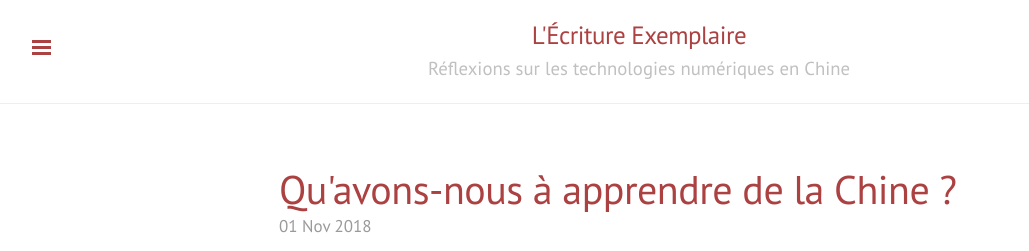
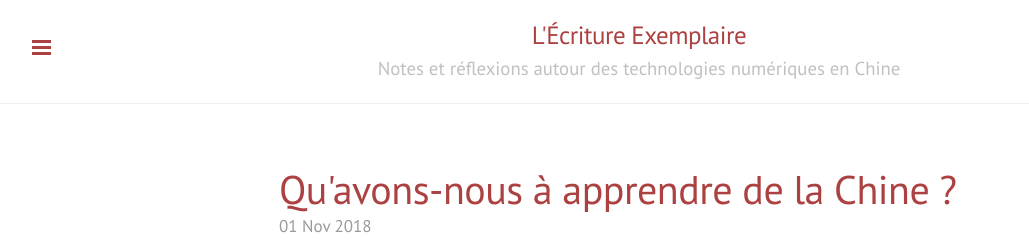
Before and after one commit to clemsos/ecriture.exemplaire.cc, a Jekyll site: the page built from index.html, in a window 1280 px wide. Shown: the top 251 px of the page, without its empty margins (1-1030 px from the left). Built offline with Jekyll 4.4.1, drawn with Linux system fonts in a browser that asks for light colours; the list of posts is cut into pages by our own code; comment, search, counter and statistics services are not loaded.

Commit message:
update tagline

```diff
--- a/_config.yml
+++ b/_config.yml
@@ -3,8 +3,8 @@ permalink:        pretty
 
 # Setup
 title:            "L'Écriture Exemplaire"
-tagline:          'Réflexions sur les technologies numériques en Chine'
-description:      "L'Écriture Exemplaire est un ensemble de notes, documents, et réflexions à propos des technologies numériques en Chine.
+tagline:          "Notes et réflexions autour des technologies numériques en Chine"
+description:      "L'Écriture Exemplaire est un carnet de recherches regroupant notes, documents, et réflexions autour des technologies numériques en Chine.
 
 
 Par [Clément Renaud](/about)."
```
